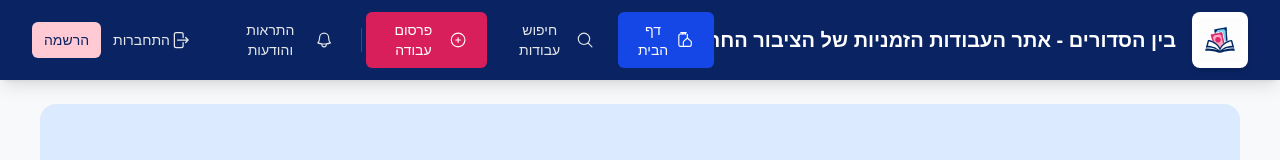
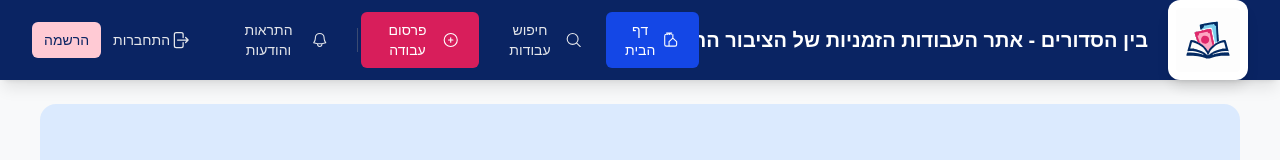
Before and after one commit to elchanany/ben-hasedarim-, a React (Vite) app: page /#/home in a window 1280 px wide. Shown: the top 160 px of the page. Built offline with nearby package versions, Linux system fonts and the light colour scheme; no server answers; the database is empty.

Commit message:
Make logo significantly larger and more prominent

```diff
--- a/src/components/Navbar.tsx
+++ b/src/components/Navbar.tsx
@@ -156,8 +156,8 @@ export const Navbar: React.FC<NavbarProps> = ({ setCurrentPage, currentPage }) =
         <div className="flex items-center justify-between h-20">
           <div className="flex items-center">
             <button onClick={() => setCurrentPage('home')} className="flex-shrink-0 flex items-center text-white focus:outline-none focus-visible:ring-2 focus-visible:ring-offset-2 focus-visible:ring-focus-ring-color rounded-md" aria-label="דף הבית, בין הסדורים">
-              <img src="/assets/logo.svg" alt="" className="h-14 w-auto rounded-lg bg-white p-1.5 shadow-md" aria-hidden="true" /> {/* Alt can be empty as button has aria-label */}
-              <span className="font-bold text-lg md:text-xl ml-4 rtl:mr-4 rtl:ml-0">
+              <img src="/assets/logo.svg" alt="" className="h-20 w-auto rounded-xl bg-white p-2 shadow-lg" aria-hidden="true" /> {/* Alt can be empty as button has aria-label */}
+              <span className="font-bold text-lg md:text-xl ml-5 rtl:mr-5 rtl:ml-0">
                 {siteName}
                 {currentPage === 'home' ? (
                   <span className="hidden sm:inline"> - {pageDisplayNames.home}</span>
```
